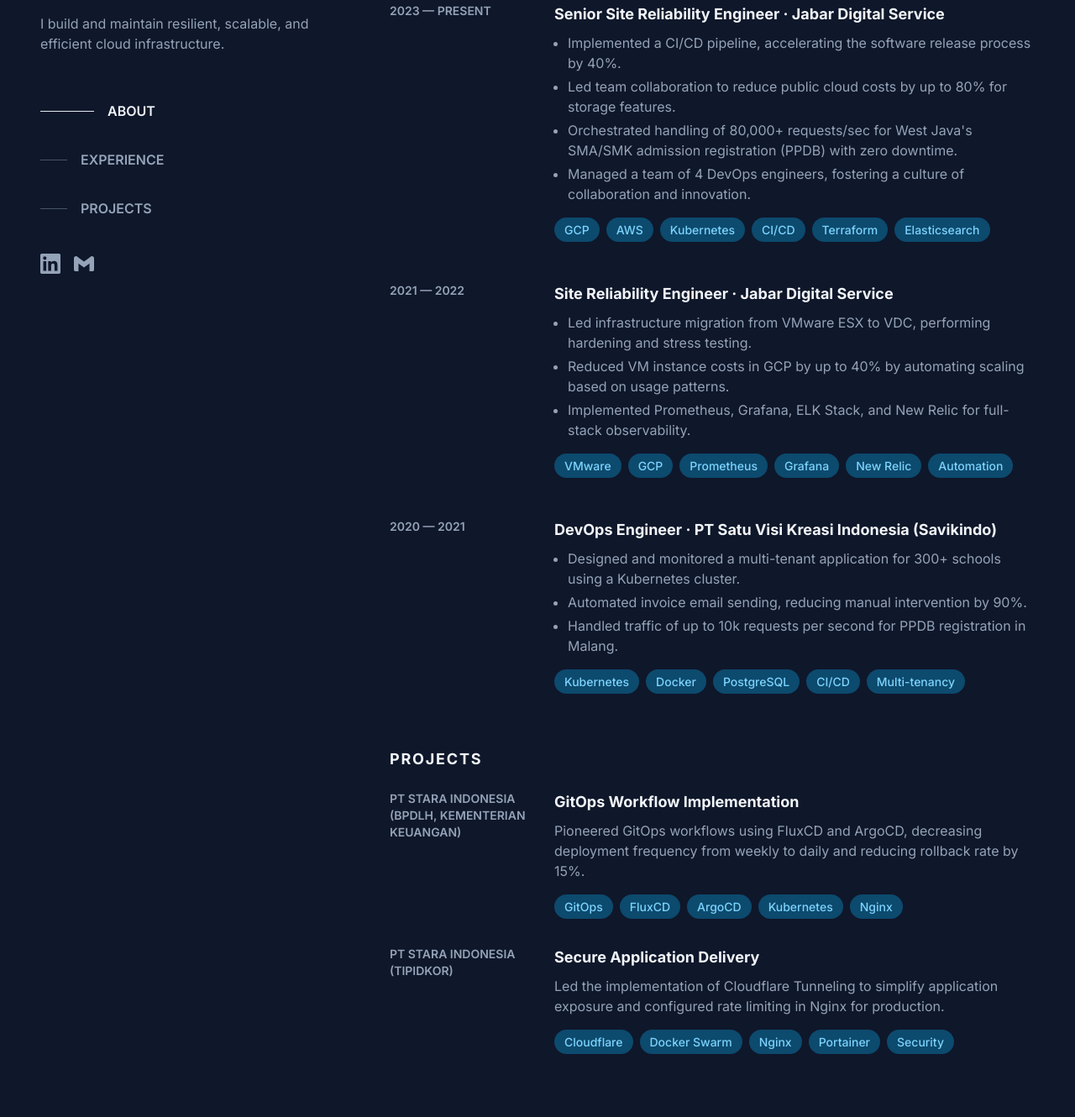
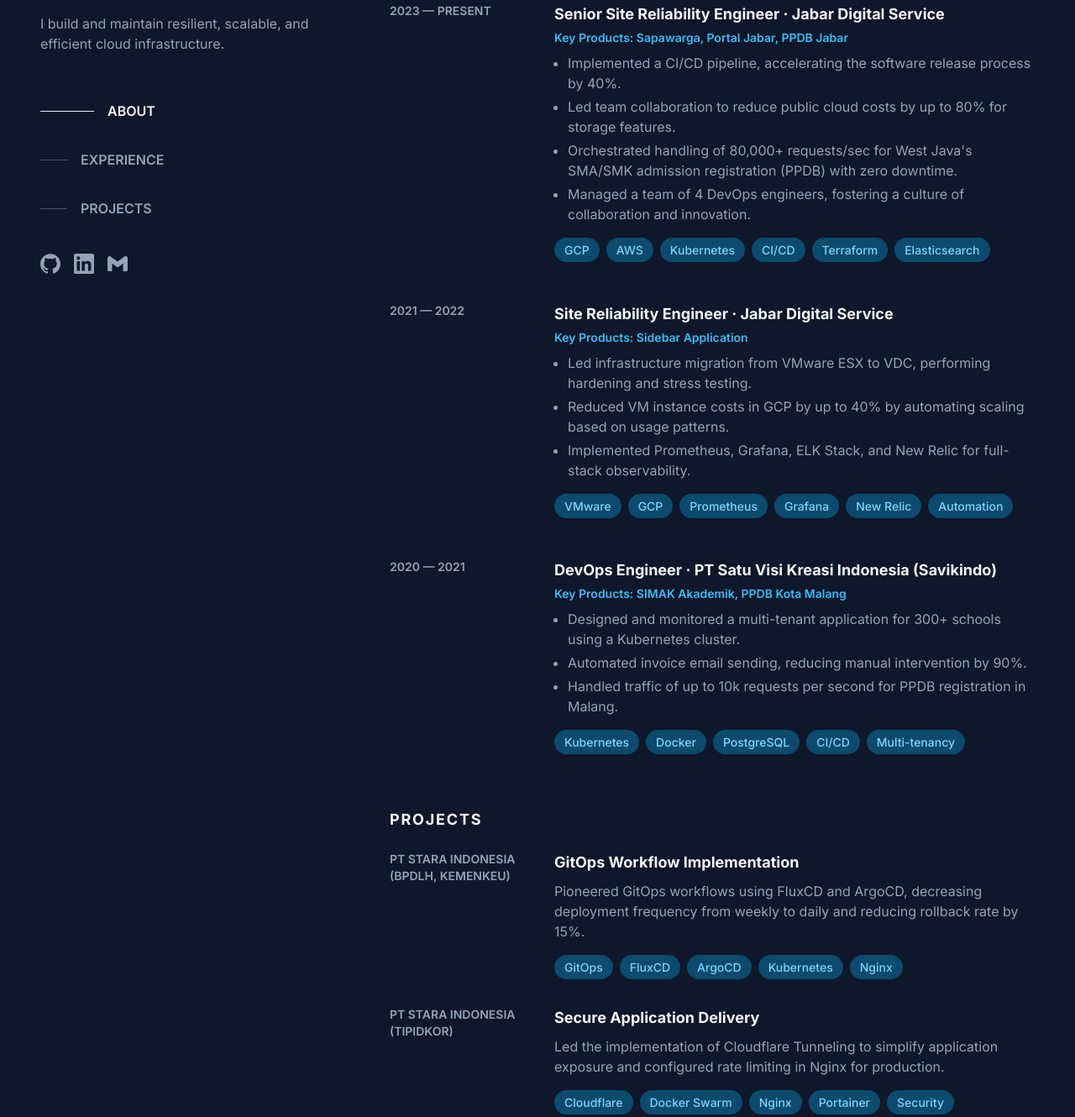
Before and after one commit to feriahmad/about-me, a plain HTML site: page index.html in a window 1280 px wide. Shown: the part 280-1610 px from the top of the page at 84% size. Before the commit the page ends 1583 px from the top, so only its background shows below. Drawn offline with nearby package versions, Linux system fonts and the light colour scheme.

Commit message:
chore: fix project & add github profile

```diff
--- a/index.html
+++ b/index.html
@@ -97,6 +97,10 @@
 
                     <div class="mt-auto pt-8">
                          <div class="flex items-center space-x-4">
+                            <a href="https://github.com/feriahmad" target="_blank" class="social-link">
+                                <span class="sr-only">GitHub</span>
+                                <svg role="img" viewBox="0 0 24 24" xmlns="http://www.w3.org/2000/svg" fill="currentColor"><title>GitHub</title><path d="M12 .297c-6.63 0-12 5.373-12 12 0 5.303 3.438 9.8 8.205 11.385.6.113.82-.258.82-.577 0-.285-.01-1.04-.015-2.04-3.338.724-4.042-1.61-4.042-1.61C4.422 18.07 3.633 17.7 3.633 17.7c-1.087-.744.084-.729.084-.729 1.205.084 1.838 1.236 1.838 1.236 1.07 1.835 2.809 1.305 3.495.998.108-.776.417-1.305.76-1.605-2.665-.3-5.466-1.332-5.466-5.93 0-1.31.465-2.38 1.235-3.22-.135-.303-.54-1.523.105-3.176 0 0 1.005-.322 3.3 1.23.96-.267 1.98-.399 3-.405 1.02.006 2.04.138 3 .405 2.28-1.552 3.285-1.23 3.285-1.23.645 1.653.24 2.873.12 3.176.765.84 1.23 1.91 1.23 3.22 0 4.61-2.805 5.625-5.475 5.92.42.36.81 1.096.81 2.22 0 1.606-.015 2.896-.015 3.286 0 .315.21.69.825.57C20.565 22.092 24 17.592 24 12.297c0-6.627-5.373-12-12-12"/></svg>
+                            </a>
                             <a href="https://linkedin.com/in/feri-ahmad" target="_blank" class="social-link">
                                 <span class="sr-only">LinkedIn</span>
                                 <svg role="img" viewBox="0 0 24 24" xmlns="http://www.w3.org/2000/svg" fill="currentColor"><title>LinkedIn</title><path d="M20.447 20.452h-3.554v-5.569c0-1.328-.027-3.037-1.852-3.037-1.853 0-2.136 1.445-2.136 2.939v5.667H9.351V9h3.414v1.561h.046c.477-.9 1.637-1.85 3.37-1.85 3.601 0 4.267 2.37 4.267 5.455v6.286zM5.337 7.433a2.062 2.062 0 0 1-2.063-2.065 2.064 2.064 0 1 1 2.063 2.065zm1.782 13.019H3.555V9h3.564v11.452zM22.225 0H1.771C.792 0 0 .774 0 1.729v20.542C0 23.227.792 24 1.771 24h20.451C23.2 24 24 23.227 24 22.271V1.729C24 .774 23.2 0 22.225 0z"/></svg>
@@ -137,6 +141,7 @@
                     company: 'Jabar Digital Service',
                     role: 'Senior Site Reliability Engineer',
                     period: '2023 — PRESENT',
+                    products: ['Sapawarga', 'Portal Jabar', 'PPDB Jabar'],
                     details: [
                         'Implemented a CI/CD pipeline, accelerating the software release process by 40%.',
                         'Led team collaboration to reduce public cloud costs by up to 80% for storage features.',
@@ -149,6 +154,7 @@
                     company: 'Jabar Digital Service',
                     role: 'Site Reliability Engineer',
                     period: '2021 — 2022',
+                    products: ['Sidebar Application'],
                     details: [
                         'Led infrastructure migration from VMware ESX to VDC, performing hardening and stress testing.',
                         'Reduced VM instance costs in GCP by up to 40% by automating scaling based on usage patterns.',
@@ -160,6 +166,7 @@
                     company: 'PT Satu Visi Kreasi Indonesia (Savikindo)',
                     role: 'DevOps Engineer',
                     period: '2020 — 2021',
+                    products: ['SIMAK Akademik', 'PPDB Kota Malang'],
                     details: [
                         'Designed and monitored a multi-tenant application for 300+ schools using a Kubernetes cluster.',
                         'Automated invoice email sending, reducing manual intervention by 90%.',
@@ -171,7 +178,7 @@
 
             const projectsData = [
                 {
-                    client: 'PT STARA Indonesia (BPDLH, Kementerian Keuangan)',
+                    client: 'PT STARA Indonesia (BPDLH, Kemenkeu)',
                     title: 'GitOps Workflow Implementation',
                     details: 'Pioneered GitOps workflows using FluxCD and ArgoCD, decreasing deployment frequency from weekly to daily and reducing rollback rate by 15%.',
                     skills: ['GitOps', 'FluxCD', 'ArgoCD', 'Kubernetes', 'Nginx']
@@ -192,6 +199,7 @@
                     <header class="md:col-span-1 text-sm font-semibold uppercase text-body group-hover:text-header transition-colors">${exp.period}</header>
                     <div class="md:col-span-3">
                         <h3 class="text-lg font-bold text-header group-hover:text-sky-300 transition-colors">${exp.role} · ${exp.company}</h3>
+                        <p class="text-sm font-semibold text-sky-400 mt-1">Key Products: ${exp.products.join(', ')}</p>
                         <ul class="mt-2 list-disc list-outside ml-4 text-body space-y-1">
                             ${exp.details.map(detail => `<li>${detail}</li>`).join('')}
                         </ul>
```
